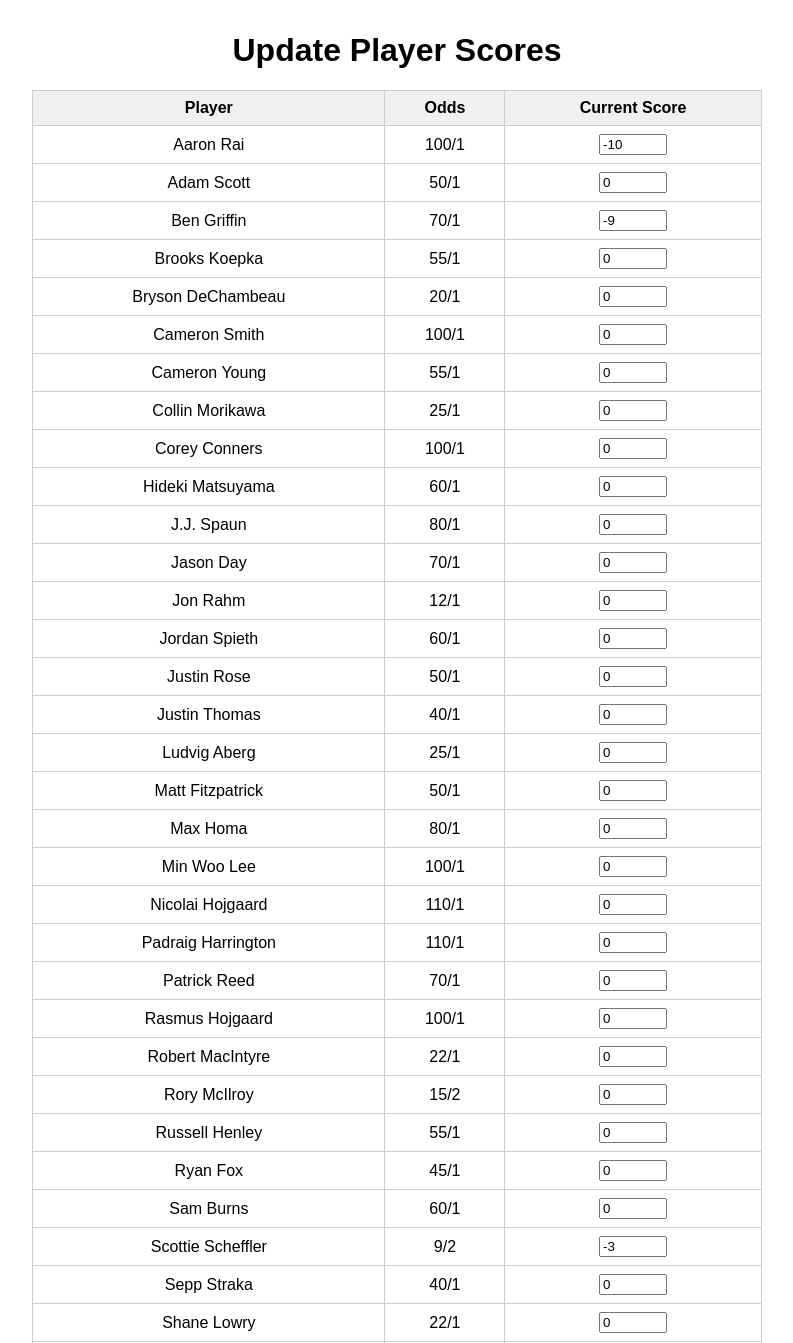
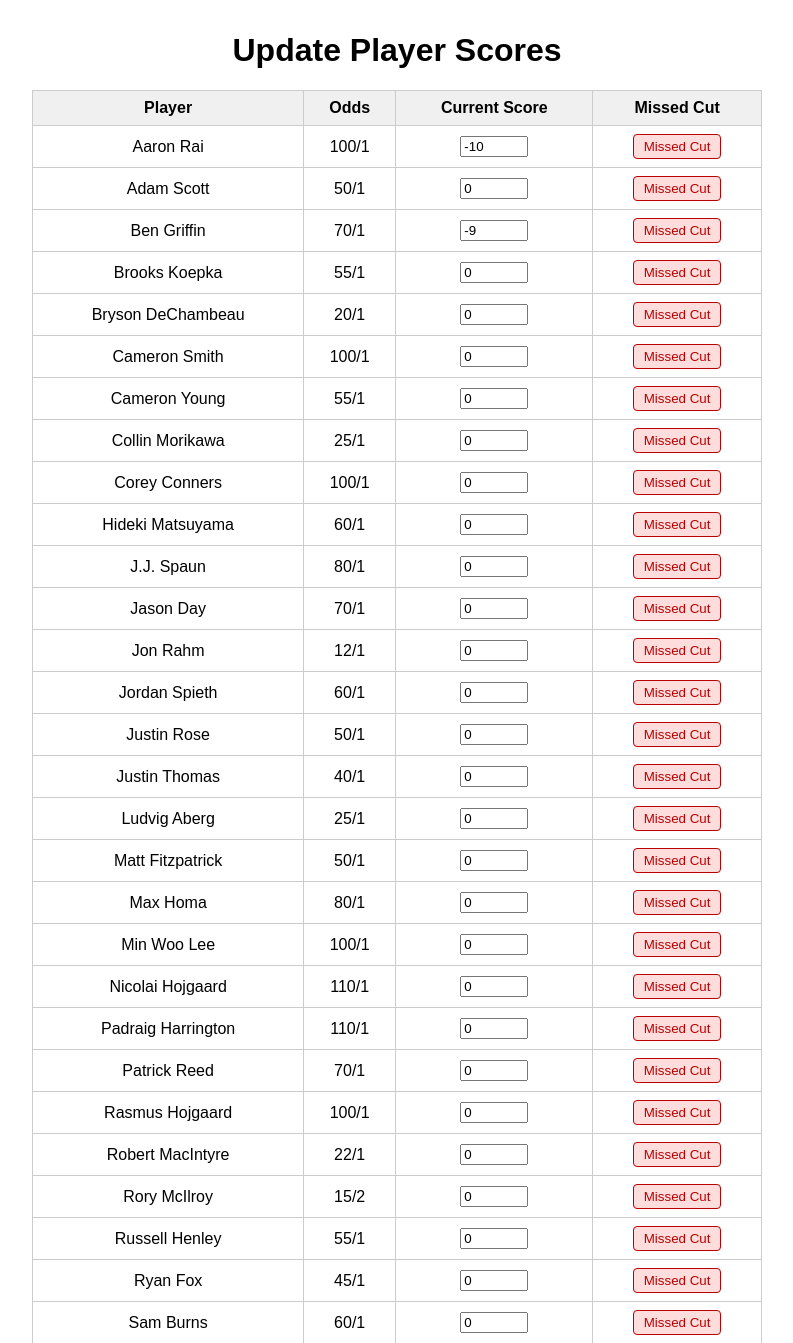
Before and after one commit to foleyd2002/golf_sweepstake_fundraiser, a Django app: page /sweepstake/update-scores/ in a window 1280 px wide. Shown: the top 1343 px of the page, without its empty margins (243-1036 px from the left). Run offline with Django 5.2, Linux system fonts and the light colour scheme; a user stored in the database is signed in; data comes from the database, SQL or seed files in the repository.

Commit message:
missed cut logic update

```diff
--- a/sweepstake/templates/sweepstake/update_scores.html
+++ b/sweepstake/templates/sweepstake/update_scores.html
@@ -20,17 +20,44 @@
                 <th>Player</th>
                 <th>Odds</th>
                 <th>Current Score</th>
+                <th>Missed Cut</th>
             </tr>
             {% for player in players %}
-            <tr>
+            <tr id="row-{{ player.id }}">
                 <td>{{ player.name }}</td>
                 <td>{{ player.odds }}</td>
                 <td>
-                    <input type="number" name="score_{{ player.id }}" value="{{ player.current_score }}" style="width: 60px;">
+                    <input type="number" name="score_{{ player.id }}" id="score_{{ player.id }}" value="{{ player.current_score }}" style="width: 60px;">
+                </td>
+                <td>
+                    <button type="button" id="missed-cut-btn-{{ player.id }}" style="background: #ffdddd; color: #b00; border: 1px solid #b00; padding: 4px 10px; border-radius: 4px; cursor: pointer;" onclick="toggleMissedCut({{ player.id }}, {{ player.current_score }})">Missed Cut</button>
                 </td>
             </tr>
             {% endfor %}
         </table>
+        <script>
+        function toggleMissedCut(playerId, originalScore) {
+            var scoreInput = document.getElementById('score_' + playerId);
+            var row = document.getElementById('row-' + playerId);
+            var btn = document.getElementById('missed-cut-btn-' + playerId);
+            var missed = row.getAttribute('data-missed-cut') === 'true';
+            if (!missed) {
+                // Add +10, highlight row, set state
+                var currentScore = parseInt(scoreInput.value) || 0;
+                scoreInput.value = currentScore + 10;
+                row.style.backgroundColor = '#ffe5e5';
+                btn.textContent = 'Undo Missed Cut';
+                row.setAttribute('data-missed-cut', 'true');
+            } else {
+                // Remove +10, remove highlight, set state
+                var currentScore = parseInt(scoreInput.value) || 0;
+                scoreInput.value = currentScore - 10;
+                row.style.backgroundColor = '';
+                btn.textContent = 'Missed Cut';
+                row.setAttribute('data-missed-cut', 'false');
+            }
+        }
+        </script>
         <div class="center" style="margin-top: 1em;">
             <button type="submit">Save Scores</button>
         </div>
```
